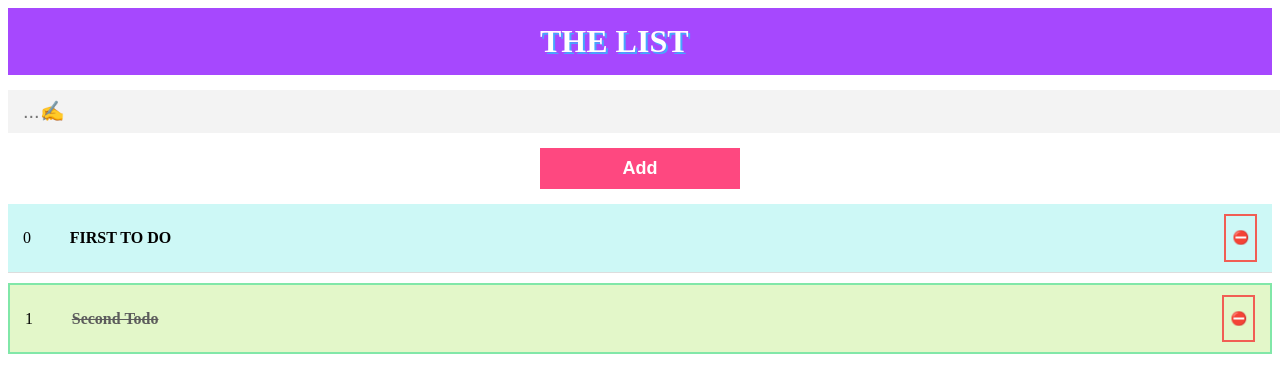
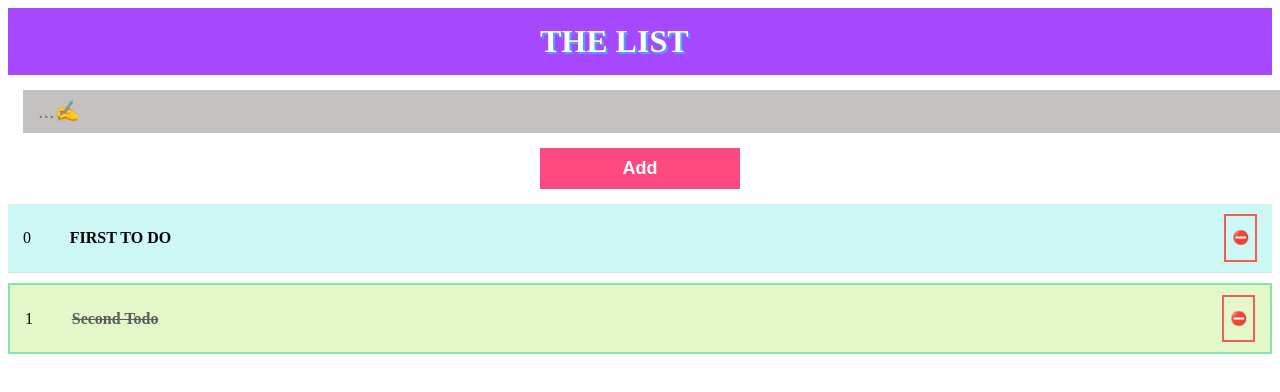
Before and after one commit to lamencha/the-list, an Angular app: page / in a window 1280 px wide. Shown: the top 392 px of the page. Built offline with nearby package versions, Linux system fonts and the light colour scheme.

Commit message:
last edit bhost

```diff
--- a/src/app/components/todos/todos.component.html
+++ b/src/app/components/todos/todos.component.html
@@ -1,13 +1,16 @@
 <div class="todos">
-    <form (submit)="addTodo()">
+
+    <form name="myForm" (submit)="addTodo()" required>
         <input
             type="text"
             name="inputTodo"
             placeholder="...&#9997;"
             class="todo-input"
             [(ngModel)]="inputTodo"
+
+
         />
-        <input type="submit" value="Add" class="todo-submit">
+        <input class="todo-submit" type="submit" value="Add" >
     </form>
     <div *ngFor="let todo of todos1; let i = index;" class="todo {{ (todo.completed ? 'done' : '') }}" (click)="toggleDone(i)">
         <div class="id">{{ i }}</div>
--- a/src/app/components/todos/todos.component.less
+++ b/src/app/components/todos/todos.component.less
@@ -41,11 +41,11 @@
 	display: block;
 	width: 100%;
 
-	padding: 10px 15px;
+	padding: 10px 15px ;
 	appearance: none;
 	border: none;
-	background-color: #F3F3F3;
-	margin-top: 15px;
+	background-color: #c4c1c1;
+	margin: 15px;
 	font-size: 20px;
 	outline: none;
 }
@@ -64,6 +64,7 @@
 	margin: 15px auto;
 
 	padding: 10px 15px;
+    padding-right: 15px;
 	font-size: 18px;
 	font-weight: 700;
 }
--- a/src/app/components/todos/todos.component.ts
+++ b/src/app/components/todos/todos.component.ts
@@ -38,8 +38,9 @@ export class TodosComponent {
     this.todos1.push({
       content: this.inputTodo,
       completed: false
+
     });
 
-    this.inputTodo = "";
   }
+
 }
```
